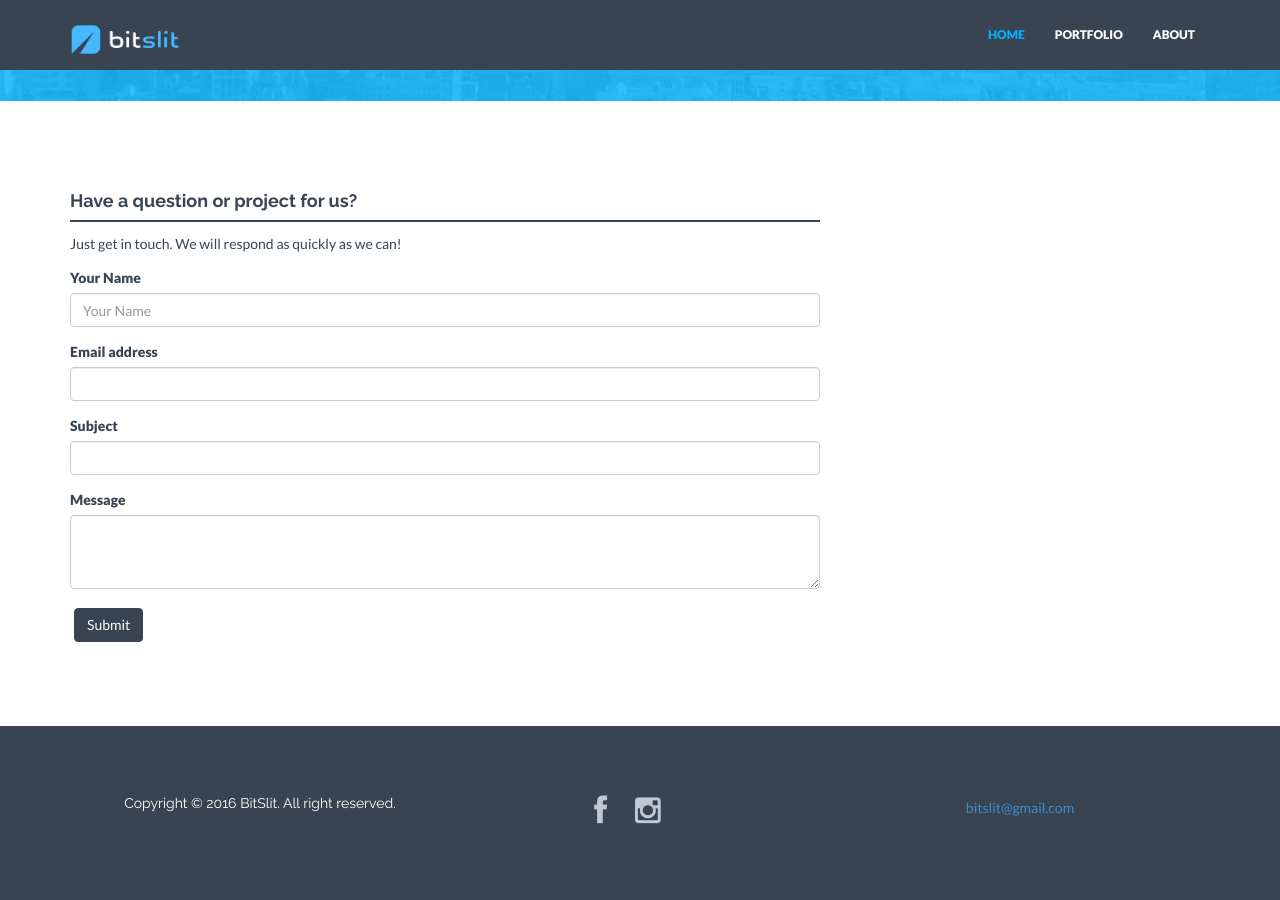
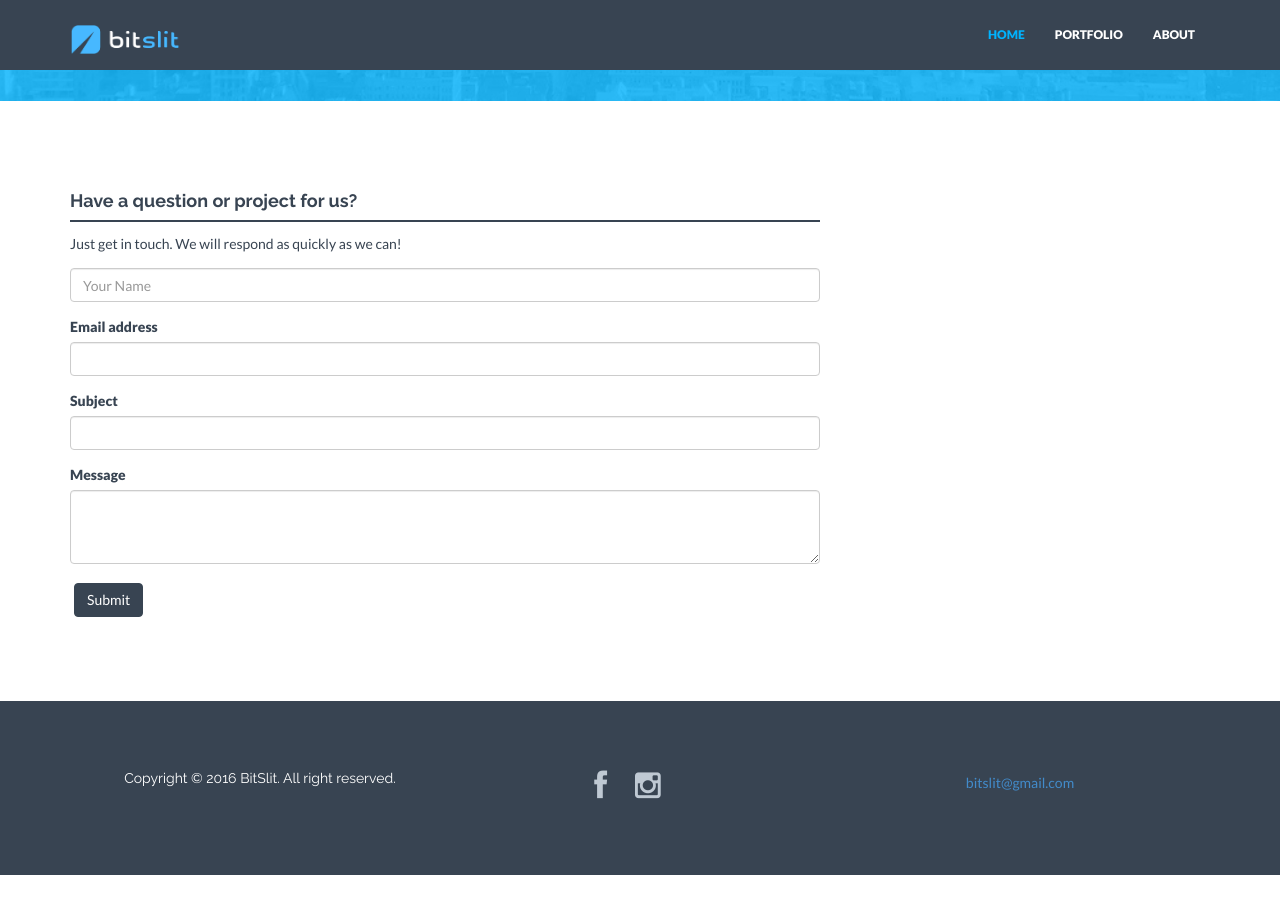
Before and after one commit to bitslit/portfolio, a Jekyll site: the page built from index.html, in a window 1280 px wide and 900 px high, scrolled down 1617 px. Built offline with Jekyll 4.4.1, drawn with Linux system fonts in a browser that asks for light colours; nearby versions of some CDN libraries; after the commit the page ends 2492 px from its top, so only the background shows below that.

Commit message:
Update testimonial.html

```diff
--- a/_includes/testimonial.html
+++ b/_includes/testimonial.html
@@ -20,7 +20,6 @@
                 <p>Just get in touch. We will respond as quickly as we can!</p>
                 <form role="form">
                   <div class="form-group">
-                    <label for="InputName1">Your Name</label>
                     <input type="text" class="form-control" id="exampleInputName1"
                            placeholder="Your Name" >
                   </div>
```
